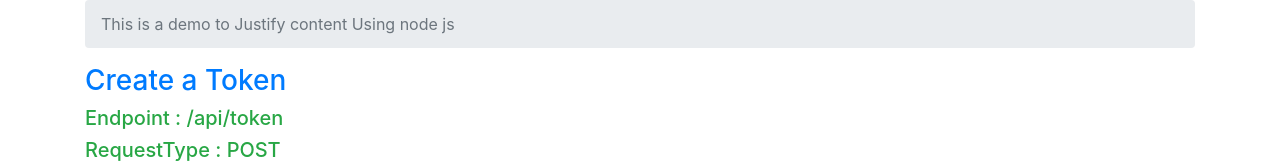
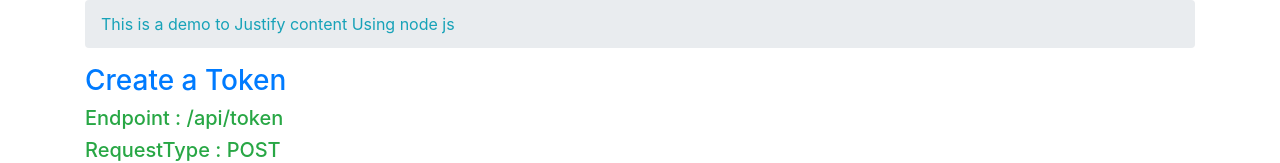
Before and after one commit to ziedg/justify-content, a website: page public/index.html in a window 1280 px wide. Shown: the top 163 px of the page. Drawn offline with nearby package versions, Linux system fonts and the light colour scheme.

Commit message:
add intrface to test the code

```diff
--- a/public/index.html
+++ b/public/index.html
@@ -18,7 +18,11 @@
                     <ol class="breadcrumb">
                       <li class="breadcrumb-item active" aria-current="page">
 
-                            This is a demo to Justify content Using node js
+                          <span class='text-info'  >
+                                This is a demo to Justify content Using node js
+
+                          </span>
+
                       </li>
                     </ol>
                   </nav>
```
